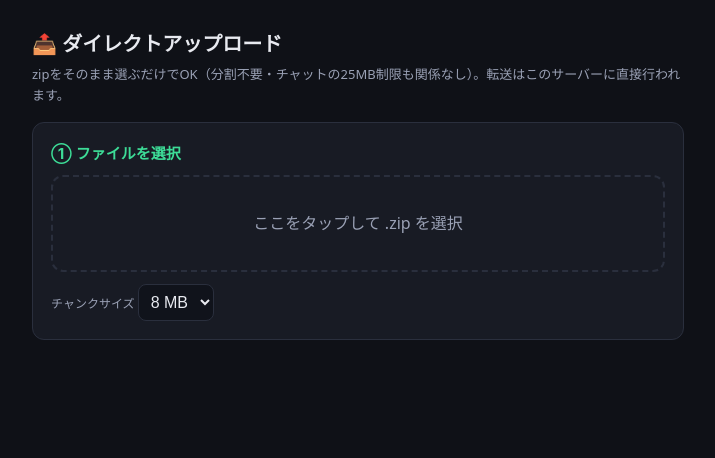
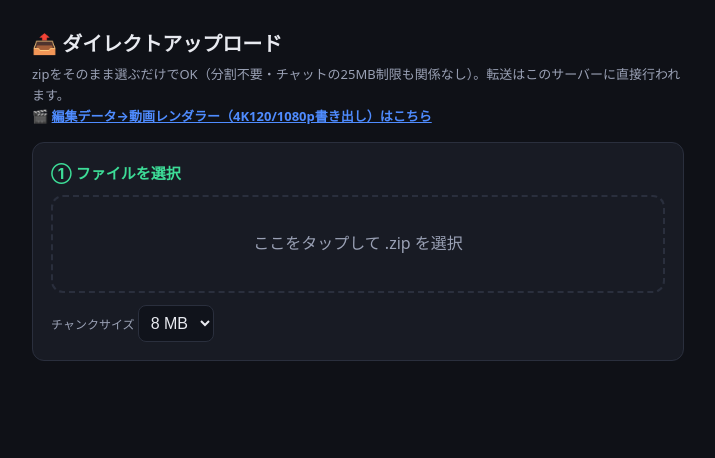
Before and after one commit to ifuto/wfp-1, a plain HTML site: page tools/uploader/index.html in a window 1280 px wide. Shown: the whole page, without its empty margins (282-997 px from the left). Drawn offline with Linux system fonts and the light colour scheme; no server answers.

Commit message:
Link uploader page to the render app; 1080p60 smoke render verified (3m37s, 60fps, AAC)
Co-authored-by: arena-agent <297053741+arena-agent@users.noreply.github.com>

```diff
--- a/tools/uploader/index.html
+++ b/tools/uploader/index.html
@@ -39,7 +39,7 @@
 <body>
 <div class="wrap">
   <h1>📤 ダイレクトアップロード</h1>
-  <p class="sub">zipをそのまま選ぶだけでOK（分割不要・チャットの25MB制限も関係なし）。転送はこのサーバーに直接行われます。</p>
+  <p class="sub">zipをそのまま選ぶだけでOK（分割不要・チャットの25MB制限も関係なし）。転送はこのサーバーに直接行われます。<br>🎬 <a href="/render" style="color:var(--accent)"><b>編集データ→動画レンダラー（4K120/1080p書き出し）はこちら</b></a></p>
 
   <div id="envBanner" class="banner gsa hidden"></div>
 
```
